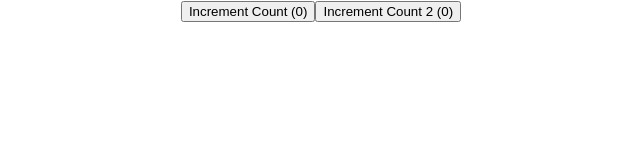
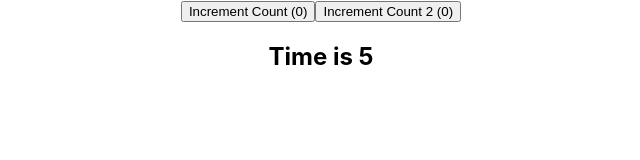
Before and after one commit to Matthew-Hurrell/react-hooks, a React (Create React App) app in the folder react-example/: page / in a window 1280 px wide. Shown: the top 160 px of the page, without its empty margins (319-959 px from the left). Built offline with nearby package versions, Linux system fonts and the light colour scheme.

Commit message:
Add use effect counter file and logic

```diff
--- a/react-example/src/components/UseEffectCounter.js
+++ b/react-example/src/components/UseEffectCounter.js
@@ -2,6 +2,7 @@
 
 function UseEffectCounter() {
     const [count, setCount] = useState(0);
+    const [time, setTime] = useState(0);
     useEffect(() => {
         document.title = count;
     }, [count]);
@@ -9,6 +10,11 @@
     useEffect(() => {
         document.title = count2;
     }, [count2]);
+    useEffect(() => {
+        const interval = setInterval(() => {
+            setTime(time => time + 1)
+        }, 1000);
+    }, []);
   return (
     <div>
         <button onClick={
@@ -21,6 +27,7 @@
         }>
             Increment Count 2 ({count2})
         </button>
+        <h2>Time is {time}</h2>
     </div>
   )
 }
```
Also changed, not shown: 1 other file (tests, documents, lock files or other folders).
